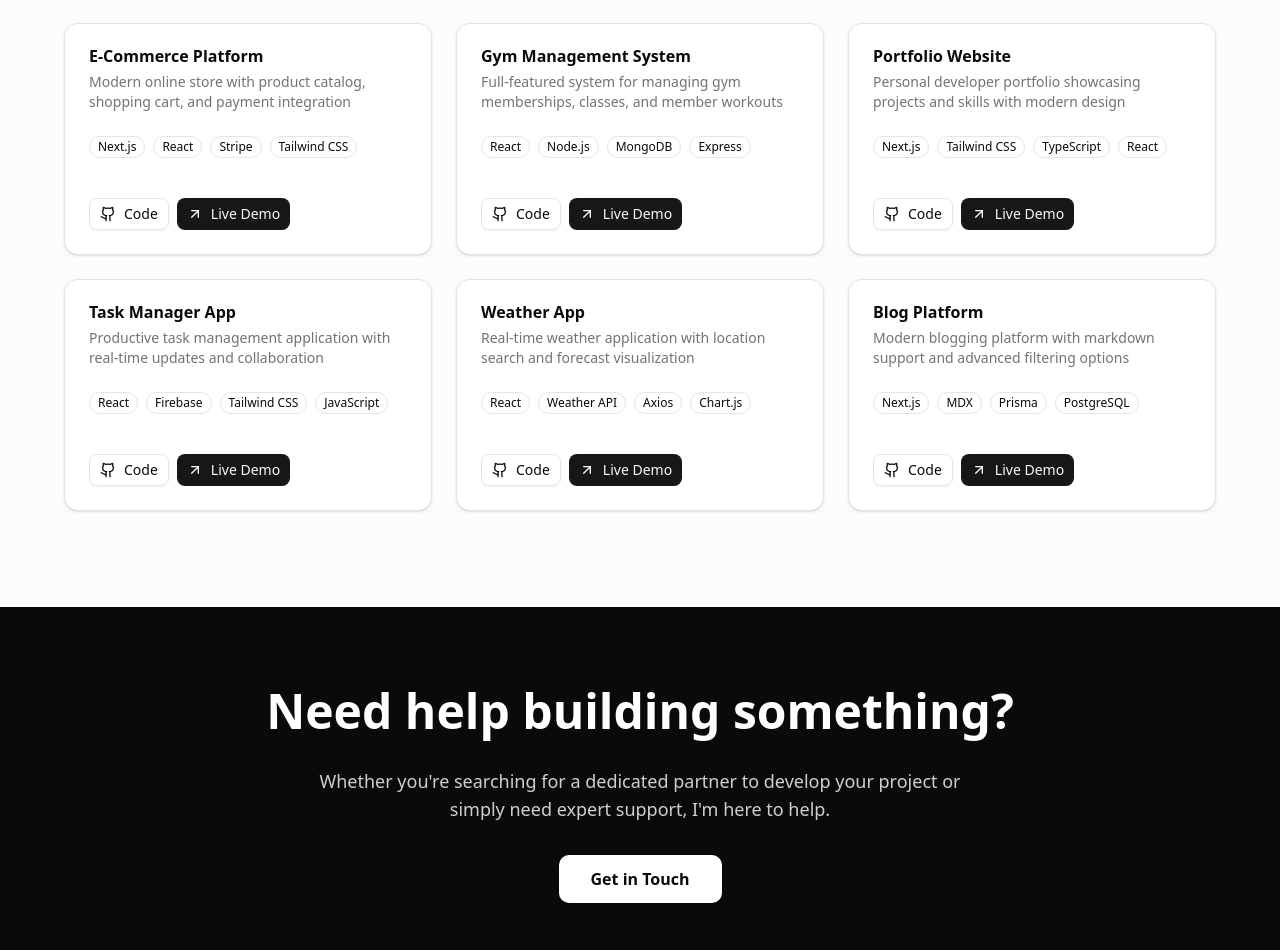
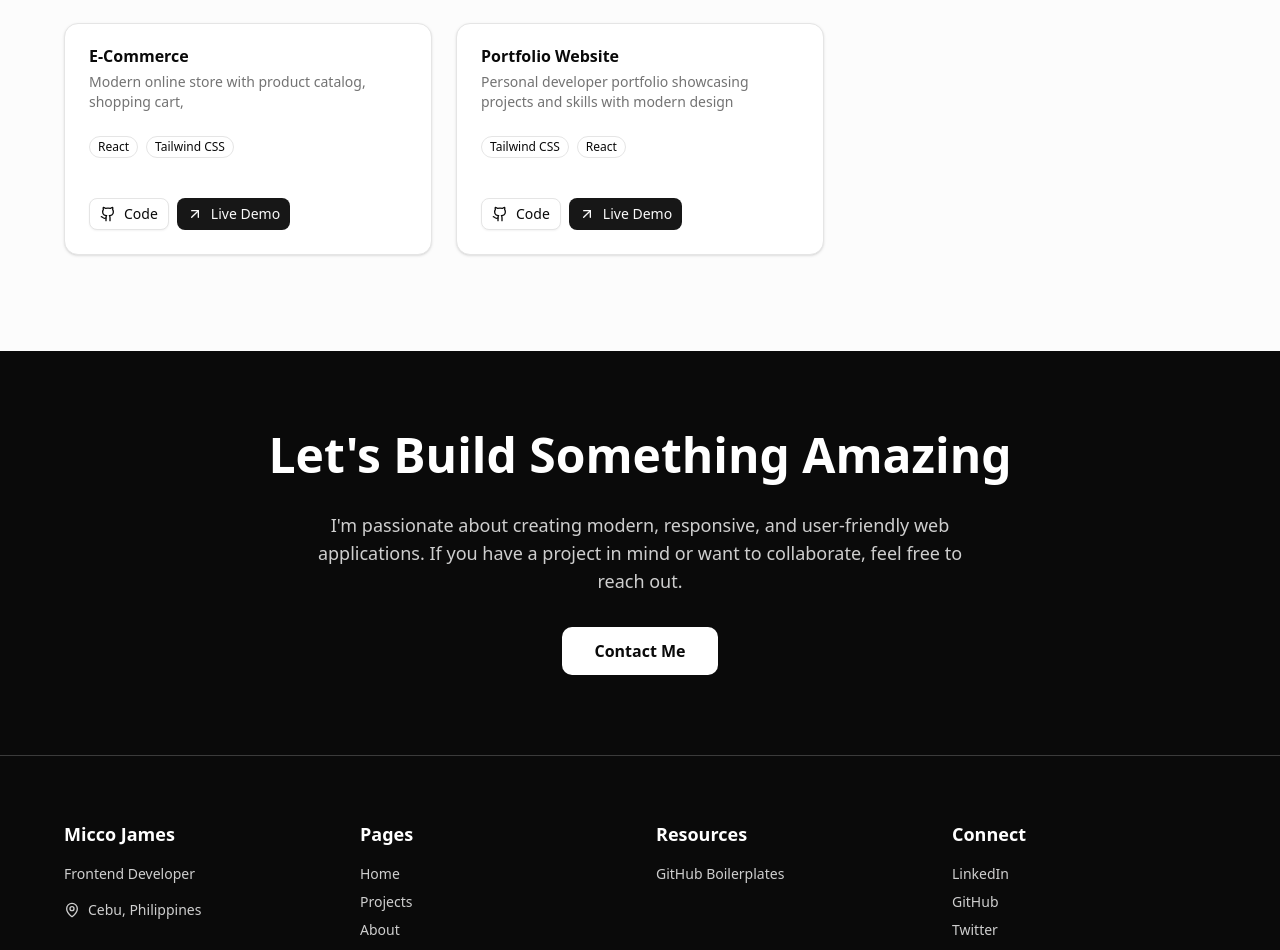
Before and after one commit to Miccojames/Portfolio, a Next.js app: page / in a window 1280 px wide. Shown: the part 1600-2550 px from the top of the page. Built offline with nearby package versions, Linux system fonts and the light colour scheme.

Commit message:
feat: update About, Footer, Hero, and Projects components with new images, improved text, and refined project details

```diff
--- a/app/components/About.tsx
+++ b/app/components/About.tsx
@@ -9,7 +9,7 @@
         <div className="grid md:grid-cols-2 gap-12 items-center">
           <div className="rounded-xl overflow-hidden shadow-lg hover:shadow-xl transition-shadow">
             <Image
-              src="/profile.jpg"
+              src="https://scontent.fmnl17-2.fna.fbcdn.net/v/t39.30808-6/481994199_1725365931751601_7538237545907782544_n.jpg?_nc_cat=111&ccb=1-7&_nc_sid=53a332&_nc_eui2=AeFIK5jBcqpV5_rx2ZpJ-9rjfaf4Ibtqalp9p_ghu2pqWqjNHJ_X2reyee5VCPknU7Sdoxkp59_atnWgQw2I_f3H&_nc_ohc=LKexNt75ZroQ7kNvwFTYfBB&_nc_oc=Adq08cZ_-XlYeeRVEq2rq2gOOupUqpwdj1lAWkmdyIbeVPwEsiv4p_akt7OgC1Ejdfs&_nc_zt=23&_nc_ht=scontent.fmnl17-2.fna&_nc_gid=t9sL_ev1KU75qVGhrjwkZA&_nc_ss=7a3a8&oh=00_Af0WjwfegYNJD6hfOdSE--LH4mLJrdV-bJMPwe6mwZdJlA&oe=69D4FDC5"
               width={400}
               height={400}
               alt="Profile"
@@ -46,17 +46,6 @@
                   ))}
                 </div>
               </div>
-
-              <div className="grid grid-cols-2 gap-4 pt-4">
-                <div className="bg-muted p-4 rounded-lg">
-                  <div className="text-2xl font-bold text-primary">50+</div>
-                  <div className="text-sm text-muted-foreground">Projects Completed</div>
-                </div>
-                <div className="bg-muted p-4 rounded-lg">
-                  <div className="text-2xl font-bold text-primary">3+</div>
-                  <div className="text-sm text-muted-foreground">Years Experience</div>
-                </div>
-              </div>
             </CardContent>
           </Card>
         </div>
--- a/app/components/Footer.tsx
+++ b/app/components/Footer.tsx
@@ -9,15 +9,18 @@
       <div className="py-20 px-4">
   <div className="max-w-6xl mx-auto text-center space-y-8">
     <h2 className="text-4xl md:text-5xl font-bold">
-            Need help building something?
+      Let's Build Something Amazing
     </h2>
+
     <p className="text-lg text-background/80 max-w-2xl mx-auto">
-            Whether you're searching for a dedicated partner to develop your
-            project or simply need expert support, I'm here to help.
+      I'm passionate about creating modern, responsive, and user-friendly
+      web applications. If you have a project in mind or want to collaborate,
+      feel free to reach out.
     </p>
+
     <Link href="/contact">
       <button className="bg-background text-foreground font-semibold px-8 py-3 rounded-lg hover:bg-background/90 transition-colors">
-              Get in Touch
+        Contact Me
       </button>
     </Link>
   </div>
@@ -34,7 +37,7 @@
             <p className="text-sm text-background/80">Frontend Developer</p>
             <div className="flex items-center gap-2 text-sm text-background/80">
               <MapPin className="h-4 w-4" />
-              <span>Philippines</span>
+              <span>Cebu, Philippines</span>
             </div>
           </div>
 
@@ -70,18 +73,8 @@
             <h3 className="text-lg font-bold">Resources</h3>
             <ul className="space-y-2 text-sm text-background/80">
               <li>
-                <a href="#" className="hover:text-background transition-colors">
+                <a href="https://github.com/Miccojames" className="hover:text-background transition-colors">
                   GitHub Boilerplates
-                </a>
-              </li>
-              <li>
-                <a href="#" className="hover:text-background transition-colors">
-                  CodePen Examples
-                </a>
-              </li>
-              <li>
-                <a href="#" className="hover:text-background transition-colors">
-                  MDN Web Docs
                 </a>
               </li>
             </ul>
--- a/app/components/Hero.tsx
+++ b/app/components/Hero.tsx
@@ -65,7 +65,7 @@
         {/* Right Side - Profile Image */}
         <div className="relative h-[500px] rounded-2xl overflow-hidden shadow-xl">
           <Image
-            src="/profile.jpg"
+            src="https://scontent.fmnl17-2.fna.fbcdn.net/v/t39.30808-6/504839907_1794424634845730_859867759996953928_n.jpg?_nc_cat=111&ccb=1-7&_nc_sid=53a332&_nc_eui2=AeELap1txtW2wpXes36JrPD60Wz8dtK4B9vRbPx20rgH20agHwOP_QzmmitHprFje_1YJNRMc4vpYHiHWlDq9rB6&_nc_ohc=8q0qrruyUvgQ7kNvwEcqF4y&_nc_oc=Adq1xAyxxArk5wYltekgsDZAGJ_gmD7nJvwatemXXpANur8P-PwZB3juGt4iO7ZvzDs&_nc_zt=23&_nc_ht=scontent.fmnl17-2.fna&_nc_gid=WVxWDSFeCUmFy3AeOulm0g&_nc_ss=7a3a8&oh=00_Af18YThcGBY_ig_c2lFVJz9qfZ_j2-g_PlK-trHQUZgmgQ&oe=69D4FAD0"
             fill
             alt="Micco James"
             className="object-cover w-full h-full"
--- a/app/components/Projects.tsx
+++ b/app/components/Projects.tsx
@@ -5,47 +5,19 @@
 
 const projects = [
   {
-    title: "E-Commerce Platform",
-    description: "Modern online store with product catalog, shopping cart, and payment integration",
-    tech: ["Next.js", "React", "Stripe", "Tailwind CSS"],
-    github: "#",
-    live: "#"
-  },
-  {
-    title: "Gym Management System",
-    description: "Full-featured system for managing gym memberships, classes, and member workouts",
-    tech: ["React", "Node.js", "MongoDB", "Express"],
-    github: "#",
+    title: "E-Commerce ",
+    description: "Modern online store with product catalog, shopping cart,",
+    tech: [ "React",  "Tailwind CSS"],
+    github: "https://github.com/JanAro1/Ecommerce-App",
     live: "#"
   },
   {
     title: "Portfolio Website",
     description: "Personal developer portfolio showcasing projects and skills with modern design",
-    tech: ["Next.js", "Tailwind CSS", "TypeScript", "React"],
-    github: "#",
-    live: "#"
+    tech: [ "Tailwind CSS",  "React"],
+    github: "https://github.com/Miccojames/Micco-OS",
+    live: "https://micco-portfolio.vercel.app/"
   },
-  {
-    title: "Task Manager App",
-    description: "Productive task management application with real-time updates and collaboration",
-    tech: ["React", "Firebase", "Tailwind CSS", "JavaScript"],
-    github: "#",
-    live: "#"
-  },
-  {
-    title: "Weather App",
-    description: "Real-time weather application with location search and forecast visualization",
-    tech: ["React", "Weather API", "Axios", "Chart.js"],
-    github: "#",
-    live: "#"
-  },
-  {
-    title: "Blog Platform",
-    description: "Modern blogging platform with markdown support and advanced filtering options",
-    tech: ["Next.js", "MDX", "Prisma", "PostgreSQL"],
-    github: "#",
-    live: "#"
-  }
 ]
 
 export default function Projects() {
```
Lines whose indentation alone changed are shown as unchanged.
